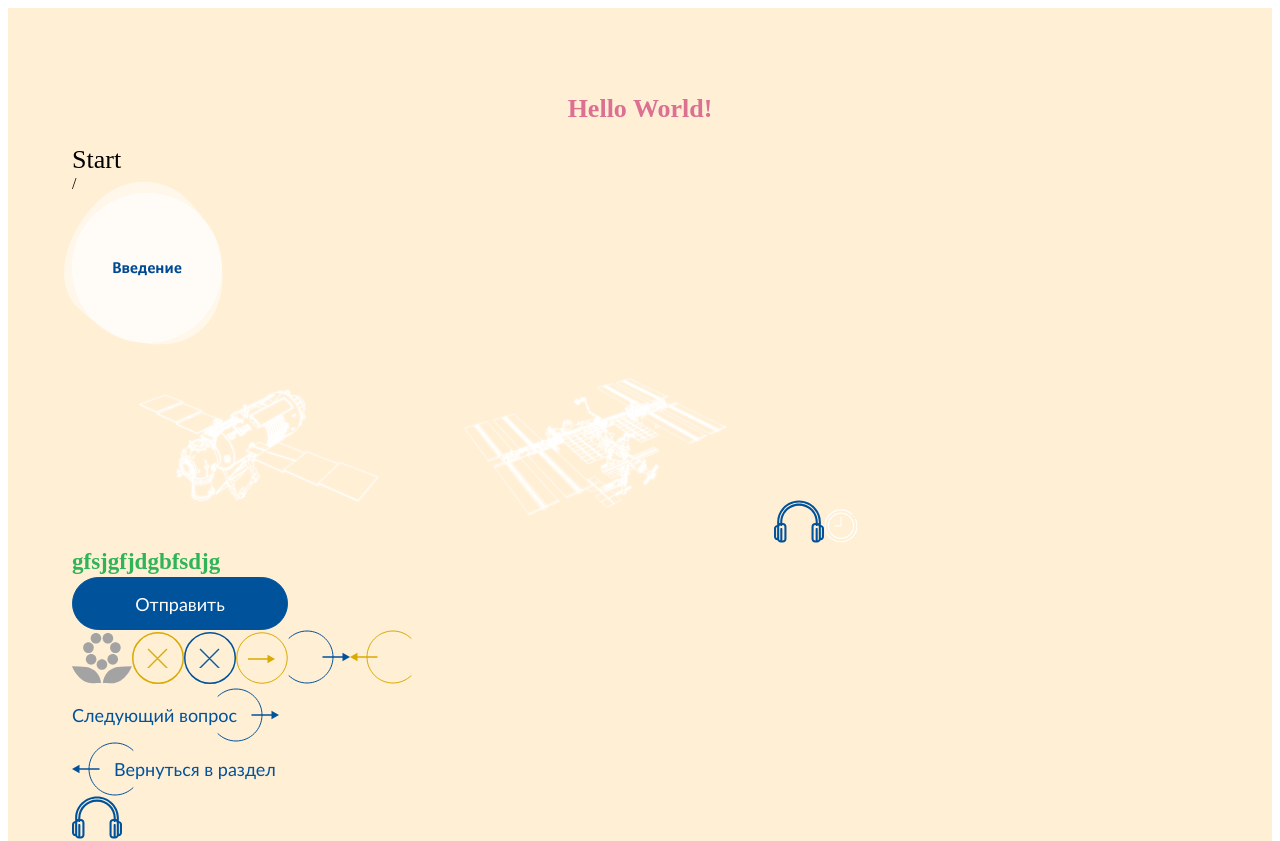
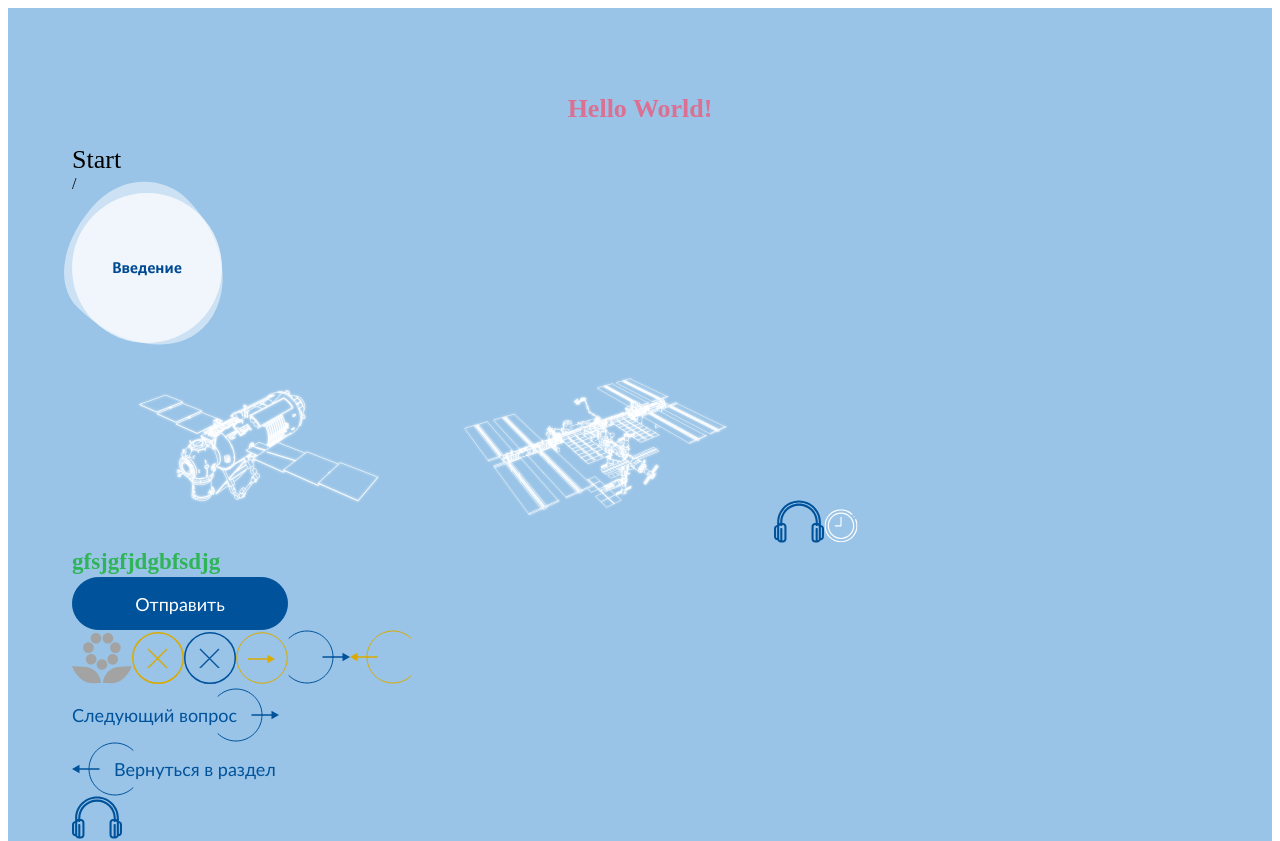
Before and after one commit to mishapotap/fosagro, a React (Create React App) app: page / in a window 1280 px wide. Shown: the top 841 px of the page. Built offline with nearby package versions, Linux system fonts and the light colour scheme.

Commit message:
Обновил package.json и gitignore

```diff
--- a/src/App.js
+++ b/src/App.js
@@ -58,7 +58,7 @@ const Title = styled.h1`
 
 const Wrapper = styled.section`
     padding: 4em;
-    background: papayawhip;
+    background: #99C4E7;
 `
 
 const Subtitle = styled.div`
```
Also changed, not shown: package.json (+7 -1 lines), 2 other files (tests, documents, lock files or other folders).
